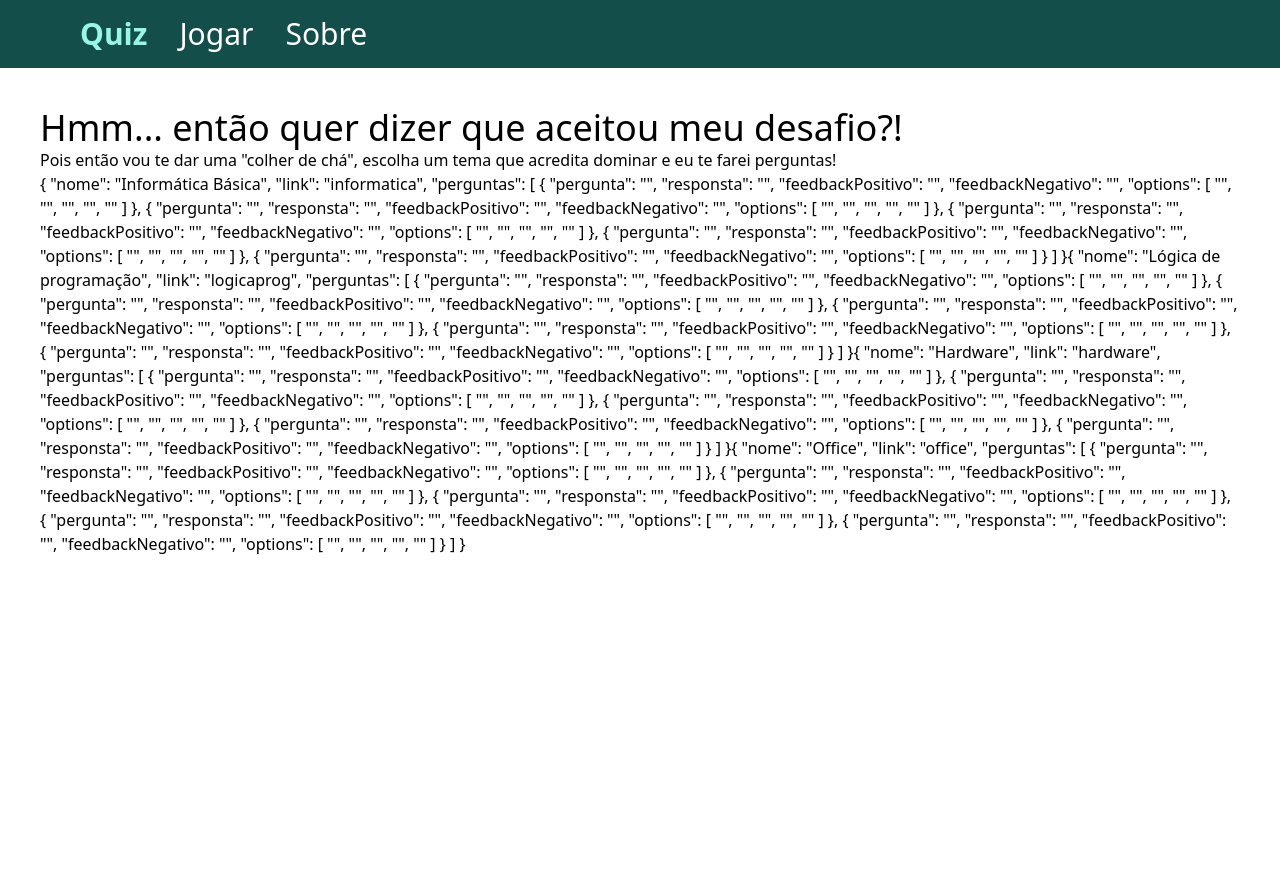
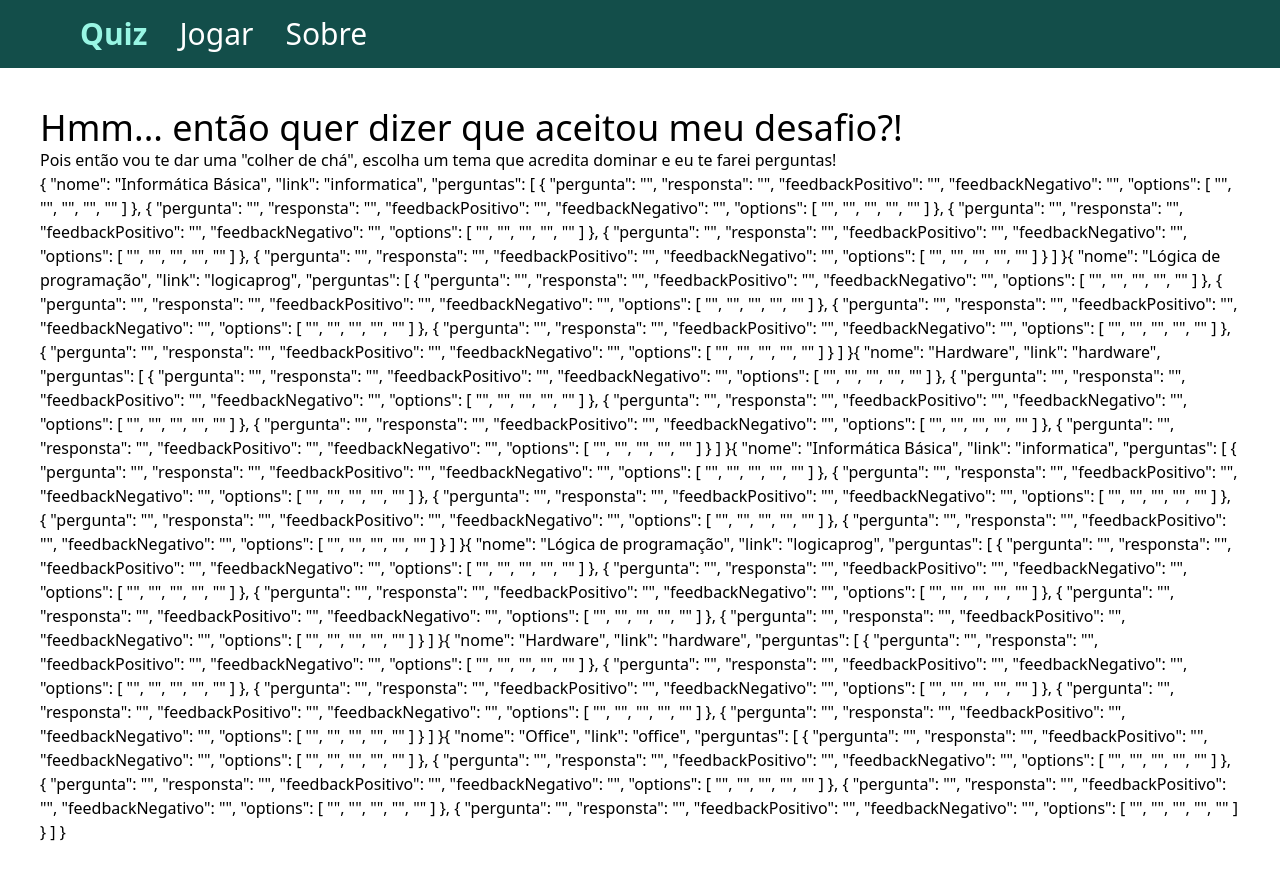
Before and after one commit to JTieppo/quiz, a Nuxt app: page /quiz in a window 1280 px wide. Shown: the top 880 px of the page. Before the commit the page ends 800 px from the top, so only its background shows below. Built offline with nearby package versions, Linux system fonts and the light colour scheme.

Commit message:
adicionando nivel avançado database

```diff
--- a/data/data.js
+++ b/data/data.js
@@ -1,5 +1,292 @@
 export const temas = [
     {
+// nivel basico ==================================
+        nome: "Informática Básica",
+        link: "informatica",
+        perguntas: [
+            {
+                pergunta:"",
+                responsta:"",
+                feedbackPositivo:"",
+                feedbackNegativo:"",
+                options: [
+                    "",
+                    "",
+                    "",
+                    "",
+                    "",
+                ]
+            },
+            {
+                pergunta:"",
+                responsta:"",
+                feedbackPositivo:"",
+                feedbackNegativo:"",
+                options: [
+                    "",
+                    "",
+                    "",
+                    "",
+                    "",
+                ]
+            },
+            {
+                pergunta:"",
+                responsta:"",
+                feedbackPositivo:"",
+                feedbackNegativo:"",
+                options: [
+                    "",
+                    "",
+                    "",
+                    "",
+                    "",
+                ]
+            },
+            {
+                pergunta:"",
+                responsta:"",
+                feedbackPositivo:"",
+                feedbackNegativo:"",
+                options: [
+                    "",
+                    "",
+                    "",
+                    "",
+                    "",
+                ]
+            },
+            {
+                pergunta:"",
+                responsta:"",
+                feedbackPositivo:"",
+                feedbackNegativo:"",
+                options: [
+                    "",
+                    "",
+                    "",
+                    "",
+                    "",
+                ]
+            }
+        ]
+    },
+    {
+        nome: "Lógica de programação",
+        link: "logicaprog",
+        perguntas: [
+            {
+                pergunta:"",
+                responsta:"",
+                feedbackPositivo:"",
+                feedbackNegativo:"",
+                options: [
+                    "",
+                    "",
+                    "",
+                    "",
+                    "",
+                ]
+            },
+            {
+                pergunta:"",
+                responsta:"",
+                feedbackPositivo:"",
+                feedbackNegativo:"",
+                options: [
+                    "",
+                    "",
+                    "",
+                    "",
+                    "",
+                ]
+            },
+            {
+                pergunta:"",
+                responsta:"",
+                feedbackPositivo:"",
+                feedbackNegativo:"",
+                options: [
+                    "",
+                    "",
+                    "",
+                    "",
+                    "",
+                ]
+            },
+            {
+                pergunta:"",
+                responsta:"",
+                feedbackPositivo:"",
+                feedbackNegativo:"",
+                options: [
+                    "",
+                    "",
+                    "",
+                    "",
+                    "",
+                ]
+            },
+            {
+                pergunta:"",
+                responsta:"",
+                feedbackPositivo:"",
+                feedbackNegativo:"",
+                options: [
+                    "",
+                    "",
+                    "",
+                    "",
+                    "",
+                ]
+            }
+        ]
+    },
+    {
+        nome: "Hardware",
+        link: "hardware",
+        perguntas: [
+            {
+                pergunta:"",
+                responsta:"",
+                feedbackPositivo:"",
+                feedbackNegativo:"",
+                options: [
+                    "",
+                    "",
+                    "",
+                    "",
+                    "",
+                ]
+            },
+            {
+                pergunta:"",
+                responsta:"",
+                feedbackPositivo:"",
+                feedbackNegativo:"",
+                options: [
+                    "",
+                    "",
+                    "",
+                    "",
+                    "",
+                ]
+            },
+            {
+                pergunta:"",
+                responsta:"",
+                feedbackPositivo:"",
+                feedbackNegativo:"",
+                options: [
+                    "",
+                    "",
+                    "",
+                    "",
+                    "",
+                ]
+            },
+            {
+                pergunta:"",
+                responsta:"",
+                feedbackPositivo:"",
+                feedbackNegativo:"",
+                options: [
+                    "",
+                    "",
+                    "",
+                    "",
+                    "",
+                ]
+            },
+            {
+                pergunta:"",
+                responsta:"",
+                feedbackPositivo:"",
+                feedbackNegativo:"",
+                options: [
+                    "",
+                    "",
+                    "",
+                    "",
+                    "",
+                ]
+            }
+        ]
+    },
+    {
+        nome: "Office",
+        link: "office",
+        perguntas: [
+            {
+                pergunta:"",
+                responsta:"",
+                feedbackPositivo:"",
+                feedbackNegativo:"",
+                options: [
+                    "",
+                    "",
+                    "",
+                    "",
+                    "",
+                ]
+            },
+            {
+                pergunta:"",
+                responsta:"",
+                feedbackPositivo:"",
+                feedbackNegativo:"",
+                options: [
+                    "",
+                    "",
+                    "",
+                    "",
+                    "",
+                ]
+            },
+            {
+                pergunta:"",
+                responsta:"",
+                feedbackPositivo:"",
+                feedbackNegativo:"",
+                options: [
+                    "",
+                    "",
+                    "",
+                    "",
+                    "",
+                ]
+            },
+            {
+                pergunta:"",
+                responsta:"",
+                feedbackPositivo:"",
+                feedbackNegativo:"",
+                options: [
+                    "",
+                    "",
+                    "",
+                    "",
+                    "",
+                ]
+            },
+            {
+                pergunta:"",
+                responsta:"",
+                feedbackPositivo:"",
+                feedbackNegativo:"",
+                options: [
+                    "",
+                    "",
+                    "",
+                    "",
+                    "",
+                ]
+            }
+        ],
+
+
+// nivel avancado ===========================================
+
         nome: "Informática Básica",
         link: "informatica",
         perguntas: [
```
